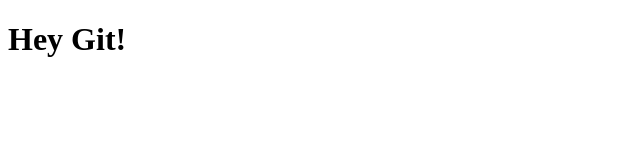
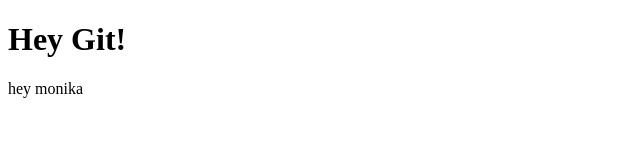
Before and after one commit to monika140/first_repo, a plain HTML site: page index.html in a window 1280 px wide. Shown: the full height of the page, 0-640 px from the left. Drawn offline with Linux system fonts and the light colour scheme.

Commit message:
monoika's seco commit

```diff
--- a/index.html
+++ b/index.html
@@ -8,5 +8,6 @@
 </head>
 <body>
     <h1>Hey Git!</h1>
+    <p>hey monika</p>
 </body>
 </html>
```
